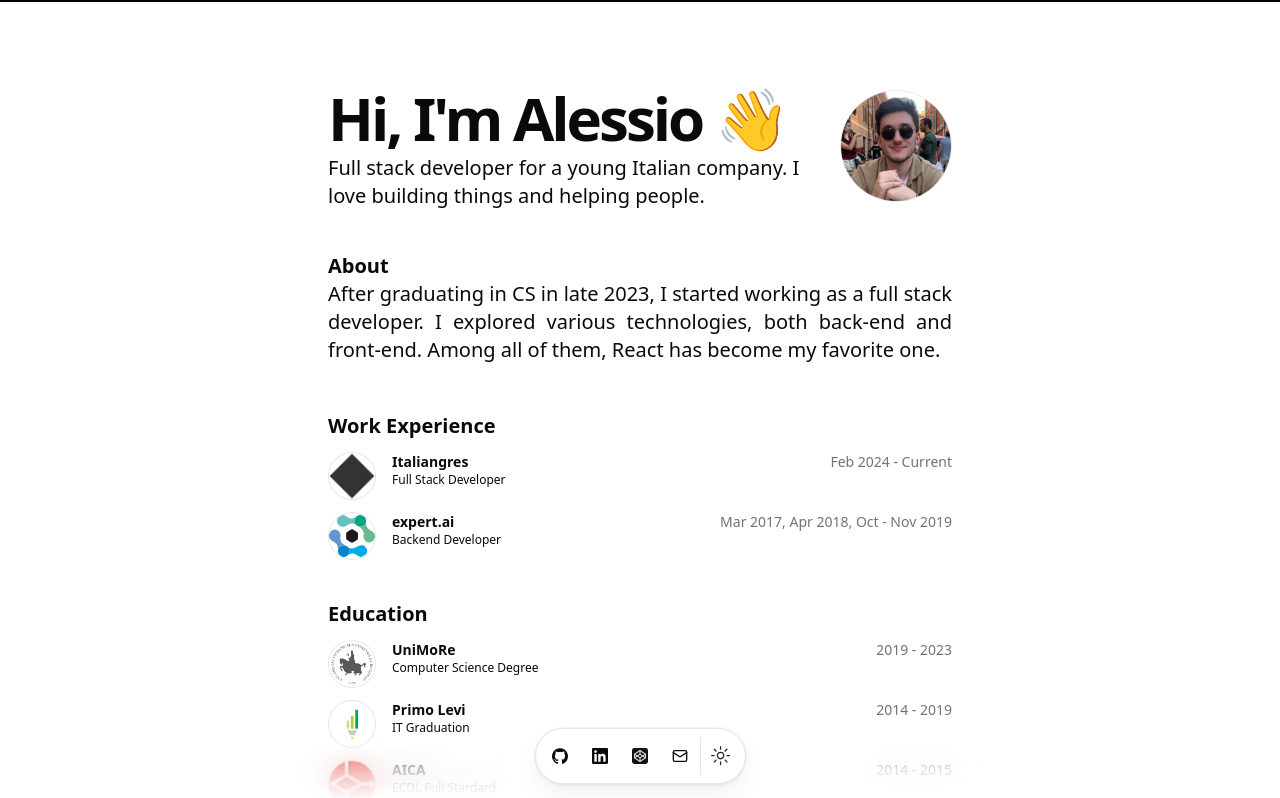
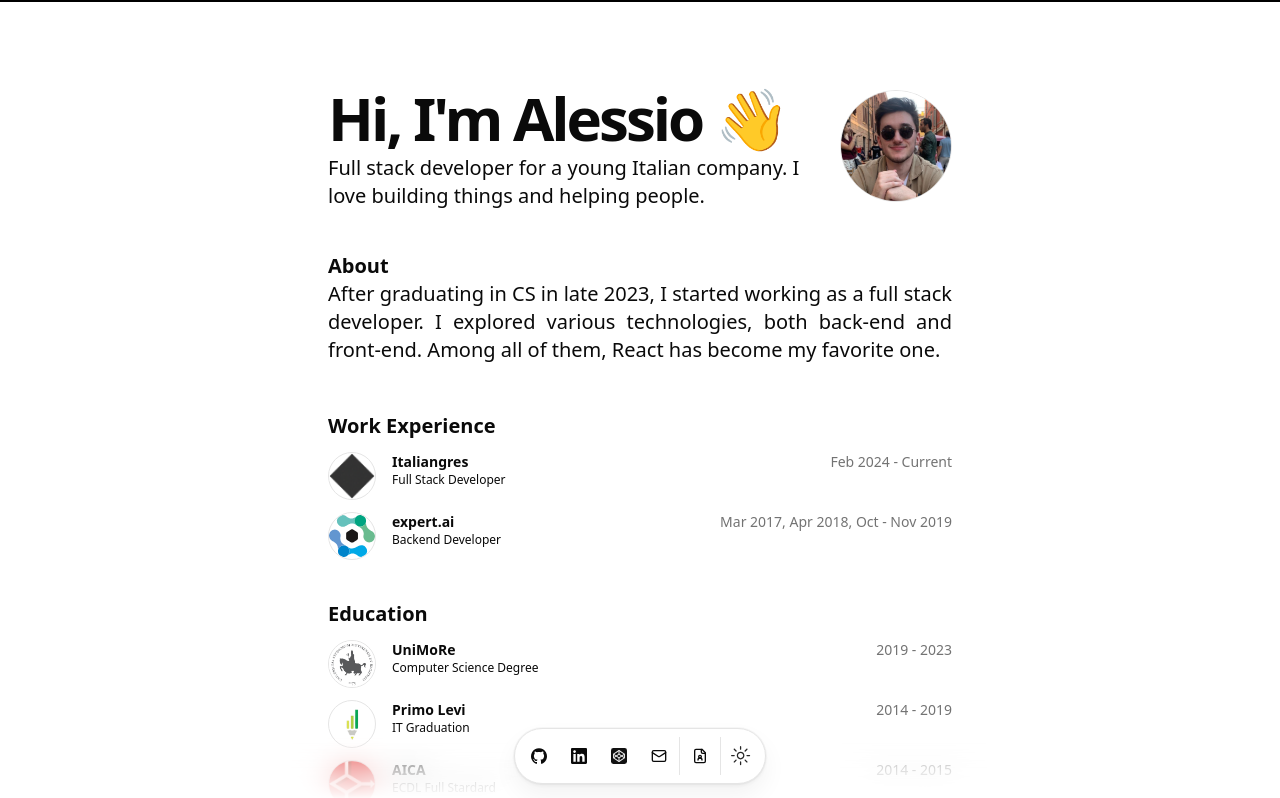
Before and after one commit to DevManfre/web-portfolio, a Next.js app: page / in a window 1280 px wide. Shown: the top 798 px of the page. Built offline with nearby package versions, Linux system fonts and the light colour scheme.

Commit message:
✨ Add CV download link and new icon; refactor terminal animation in the page component.

```diff
--- a/src/app/page.tsx
+++ b/src/app/page.tsx
@@ -38,10 +38,7 @@ export default function Page() {
             <section id="about">
                 <BlurFade delay={BLUR_FADE_DELAY * 3}>
                     <h2 className="text-xl font-bold">About</h2>
-
-                    {/* <div className="sm:flex gap-x-10"> */}
                     <BlurFadeText className="md:text-xl mt-2 text-justify" delay={BLUR_FADE_DELAY} text={DATA.summary} />
-                    {/* </div> */}
                 </BlurFade>
             </section>
             <section id="work">
@@ -85,6 +82,7 @@ export default function Page() {
                         </BlurFade>
                     ))}
                 </div>
+                <BlurFade delay={BLUR_FADE_DELAY * 7}>
                     <Terminal className="min-w-[300px] min-h-[192px] mt-2">
                         {DATA.terminal.map((text, id) => {
                             const actualTerminalDelayCount = terminalDelayCount;
@@ -104,6 +102,7 @@ export default function Page() {
                             );
                         })}
                     </Terminal>
+                </BlurFade>
             </section>
             <section id="skills">
                 <div className="flex min-h-0 flex-col gap-y-3">
--- a/src/components/icons.tsx
+++ b/src/components/icons.tsx
@@ -153,4 +153,24 @@ export const Icons = {
             </g>
         </svg>
     ),
+    cv: (props: IconProps) => (
+        <svg
+            xmlns="http://www.w3.org/2000/svg"
+            width="24"
+            height="24"
+            viewBox="0 0 24 24"
+            fill="none"
+            stroke="currentColor"
+            strokeWidth="2"
+            strokeLinecap="round"
+            strokeLinejoin="round"
+            className="lucide lucide-file-user"
+            {...props}
+        >
+            <path d="M14 2v4a2 2 0 0 0 2 2h4" />
+            <path d="M15 18a3 3 0 1 0-6 0" />
+            <path d="M15 2H6a2 2 0 0 0-2 2v16a2 2 0 0 0 2 2h12a2 2 0 0 0 2-2V7z" />
+            <circle cx="12" cy="13" r="2" />
+        </svg>
+    ),
 };
--- a/src/components/magicui/dock.tsx
+++ b/src/components/magicui/dock.tsx
@@ -2,7 +2,7 @@
 
 import { cn } from "@/lib/utils";
 import { cva, type VariantProps } from "class-variance-authority";
-import { motion, MotionValue, useMotionValue, useSpring, useTransform } from "framer-motion";
+import { motion, useMotionValue, useSpring, useTransform } from "framer-motion";
 import React, { PropsWithChildren, ReactNode, useRef } from "react";
 
 export interface DockProps extends VariantProps<typeof dockVariants> {
--- a/src/components/navbar.tsx
+++ b/src/components/navbar.tsx
@@ -6,6 +6,7 @@ import { Tooltip, TooltipContent, TooltipTrigger } from "@/components/ui/tooltip
 import { DATA } from "@/data/resume";
 import { cn } from "@/lib/utils";
 import Link from "next/link";
+import { Icons } from "@/components/icons";
 
 export default function Navbar() {
     return (
@@ -28,7 +29,19 @@ export default function Navbar() {
                             </Tooltip>
                         </DockIcon>
                     ))}
-                {/* TODO: add cv link */}
+                <Separator orientation="vertical" className="h-full py-2" />
+                <DockIcon>
+                    <Tooltip>
+                        <TooltipTrigger asChild>
+                            <Link href='resume.pdf' download target="about:blank" className={cn(buttonVariants({ variant: "ghost", size: "icon" }), "size-12")}>
+                                <Icons.cv className="size-4" />
+                            </Link>
+                        </TooltipTrigger>
+                        <TooltipContent>
+                            <p>Curriculum Vitae</p>
+                        </TooltipContent>
+                    </Tooltip>
+                </DockIcon>
                 <Separator orientation="vertical" className="h-full py-2" />
                 <DockIcon>
                     <Tooltip>
```
Also changed, not shown: 1 other file (tests, documents, lock files or other folders). Lines whose indentation alone changed are shown as unchanged.
